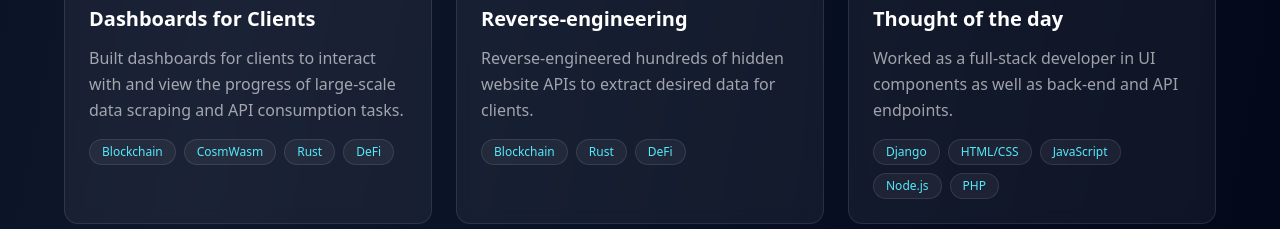
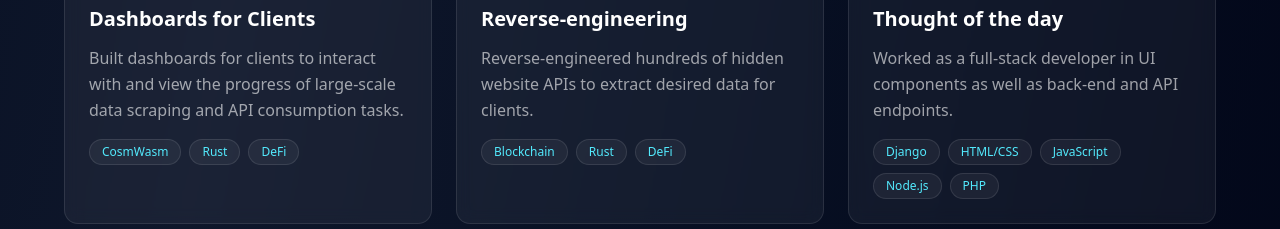
Before and after one commit to knutsenkristian7-spec/My-Portfolio-pro, a React (Vite) app: page / in a window 1280 px wide. Shown: the part 5500-5729 px from the top of the page. Built offline with nearby package versions, Linux system fonts and the light colour scheme.

Commit message:
chore: change the Project page

```diff
--- a/src/components/Projects.tsx
+++ b/src/components/Projects.tsx
@@ -77,7 +77,7 @@ export function Projects() {
     {
       title: "Dashboards for Clients",
       description: "Built dashboards for clients to interact with and view the progress of large-scale data scraping and API consumption tasks.",
-      tags: ["Blockchain", "CosmWasm", "Rust", "DeFi"],
+      tags: ["CosmWasm", "Rust", "DeFi"],
       link: "https://www.elastic.co/kibana",
       gradient: "from-blue-500/20 to-cyan-500/20",
     },
```
